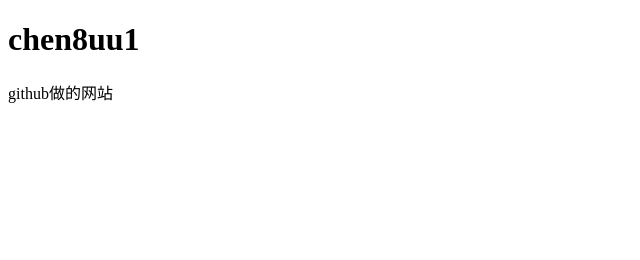
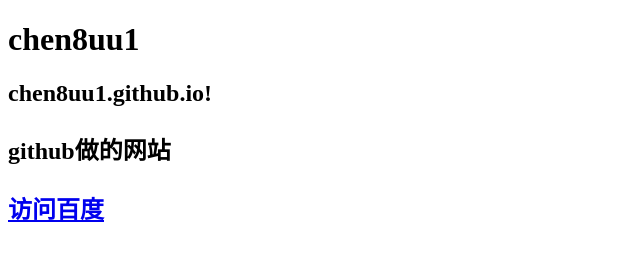
Before and after one commit to chen8uu1/chen8uu1.github.io, a plain HTML site: page index.html in a window 1280 px wide. Shown: the whole page, without its empty margins (0-640 px from the left). Drawn offline with Linux system fonts and the light colour scheme.

Commit message:
Update index.html

```diff
--- a/index.html
+++ b/index.html
@@ -6,6 +6,8 @@
 </head>
 <body>
     <h1>chen8uu1</h1>
+    <h2>chen8uu1.github.io!
     <p>github做的网站</p>
+    <a href="https://www.baidu.com/">访问百度</a>
 </body>
 </html>
```
